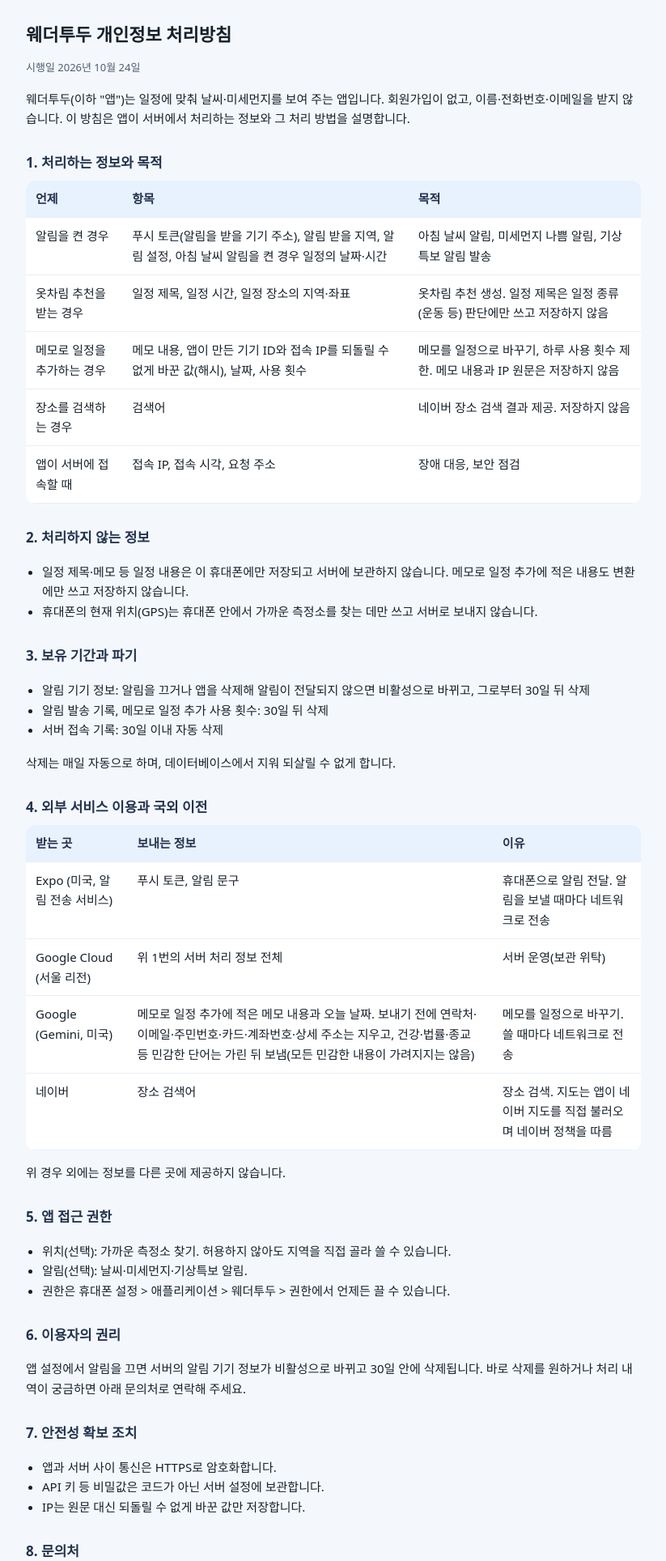
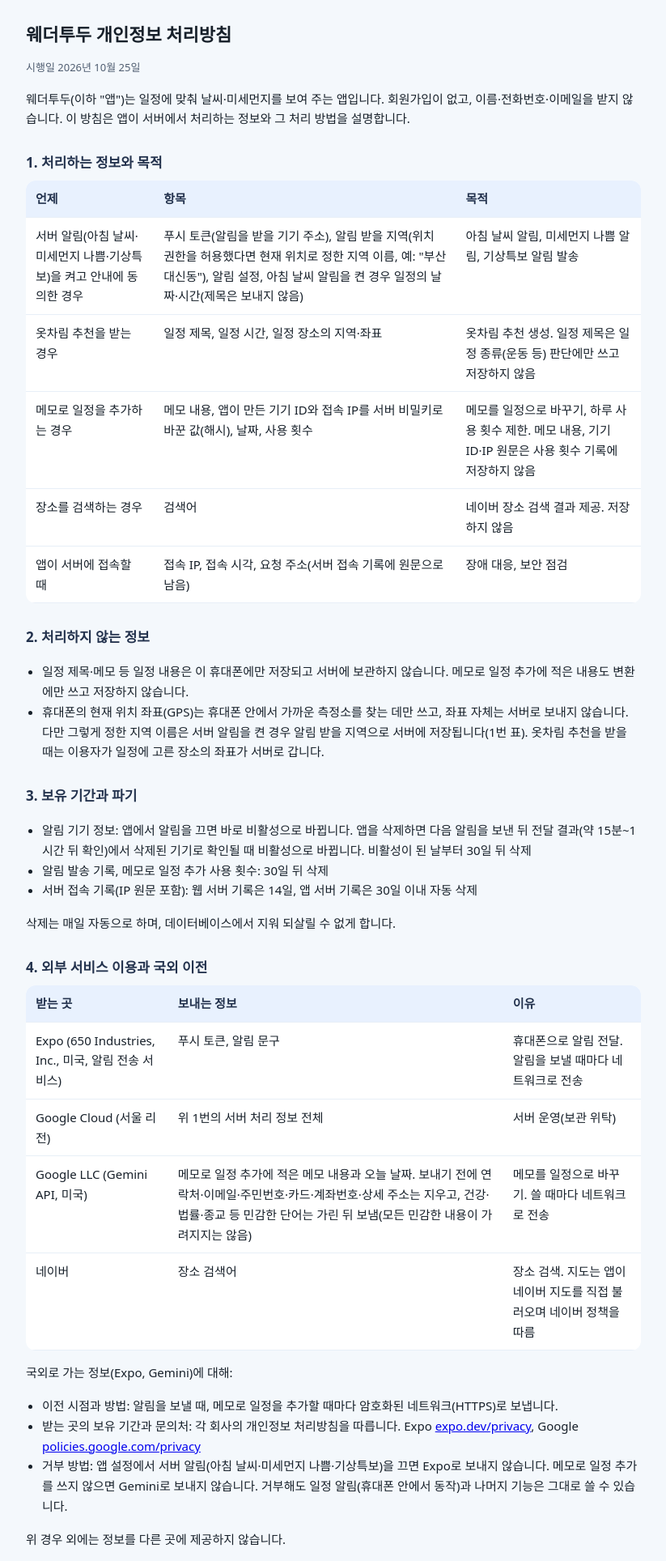
Before and after one commit to vmvvmvvmv/WTD, a Django app: page /privacy/ in a window 1280 px wide. Shown: the top 1928 px of the page at 81% size, without its empty margins (228-1051 px from the left). Run offline with Django 5.2, Linux system fonts and the light colour scheme; parts of the project's set-up code (start-up, migrations or seed data) failed here and were passed over.

Commit message:
끈 알림 유지, 사용 횟수 해시 강화, 처리방침 문구 정리

```diff
--- a/backend/dust/memo_views.py
+++ b/backend/dust/memo_views.py
@@ -21,7 +21,7 @@ def _client_ip(request) -> str:
 
 
 def _client_key(request) -> str:
-    # IP 원문은 저장하거나 로그로 남기지 않고 호출 상한 키를 만드는 데만 사용한다.
+    # IP 원문은 이 요청 안에서만 쓰고 저장하지 않는다. 저장되는 값은 memo_events._digest의 비밀키 해시뿐이다.
     return hashlib.sha256(_client_ip(request).encode('utf-8')).hexdigest()
 
 
--- a/backend/dust/services/memo_events.py
+++ b/backend/dust/services/memo_events.py
@@ -3,6 +3,7 @@
 메모 원문은 저장하거나 로그로 남기지 않는다. 앱은 결과를 미리보기로 보여 주고, 사용자가 확인해야 저장한다.
 """
 import hashlib
+import hmac
 import json
 import logging
 import os
@@ -13,6 +14,7 @@ from datetime import date, datetime, timedelta
 from zoneinfo import ZoneInfo
 
 import requests
+from django.conf import settings
 from django.db import transaction
 from django.db.models import F
 from django.utils import timezone
@@ -152,7 +154,8 @@ def _ask_gemini(config: dict, now: datetime, text: str) -> dict:
 
 
 def _digest(kind: str, value: str) -> str:
-    return hashlib.sha256(f"{kind}:{value}".encode("utf-8")).hexdigest()[:24]
+    # 서버 비밀키를 섞은 해시(HMAC). IP처럼 경우의 수가 적은 값도 비밀키 없이는 모든 값을 대입해 되찾을 수 없다.
+    return hmac.new(settings.SECRET_KEY.encode("utf-8"), f"{kind}:{value}".encode("utf-8"), hashlib.sha256).hexdigest()[:24]
 
 
 def _global_daily_limit() -> int:
--- a/backend/dust/templates/dust/privacy.html
+++ b/backend/dust/templates/dust/privacy.html
@@ -20,41 +20,47 @@
 <body>
 <main>
 <h1>웨더투두 개인정보 처리방침</h1>
-<p class="muted">시행일 2026년 10월 24일</p>
+<p class="muted">시행일 2026년 10월 25일</p>
 <p>웨더투두(이하 "앱")는 일정에 맞춰 날씨·미세먼지를 보여 주는 앱입니다. 회원가입이 없고, 이름·전화번호·이메일을 받지 않습니다. 이 방침은 앱이 서버에서 처리하는 정보와 그 처리 방법을 설명합니다.</p>
 
 <h2>1. 처리하는 정보와 목적</h2>
 <table>
 <tr><th>언제</th><th>항목</th><th>목적</th></tr>
-<tr><td>알림을 켠 경우</td><td>푸시 토큰(알림을 받을 기기 주소), 알림 받을 지역, 알림 설정, 아침 날씨 알림을 켠 경우 일정의 날짜·시간</td><td>아침 날씨 알림, 미세먼지 나쁨 알림, 기상특보 알림 발송</td></tr>
+<tr><td>서버 알림(아침 날씨·미세먼지 나쁨·기상특보)을 켜고 안내에 동의한 경우</td><td>푸시 토큰(알림을 받을 기기 주소), 알림 받을 지역(위치 권한을 허용했다면 현재 위치로 정한 지역 이름, 예: "부산 대신동"), 알림 설정, 아침 날씨 알림을 켠 경우 일정의 날짜·시간(제목은 보내지 않음)</td><td>아침 날씨 알림, 미세먼지 나쁨 알림, 기상특보 알림 발송</td></tr>
 <tr><td>옷차림 추천을 받는 경우</td><td>일정 제목, 일정 시간, 일정 장소의 지역·좌표</td><td>옷차림 추천 생성. 일정 제목은 일정 종류(운동 등) 판단에만 쓰고 저장하지 않음</td></tr>
-<tr><td>메모로 일정을 추가하는 경우</td><td>메모 내용, 앱이 만든 기기 ID와 접속 IP를 되돌릴 수 없게 바꾼 값(해시), 날짜, 사용 횟수</td><td>메모를 일정으로 바꾸기, 하루 사용 횟수 제한. 메모 내용과 IP 원문은 저장하지 않음</td></tr>
+<tr><td>메모로 일정을 추가하는 경우</td><td>메모 내용, 앱이 만든 기기 ID와 접속 IP를 서버 비밀키로 바꾼 값(해시), 날짜, 사용 횟수</td><td>메모를 일정으로 바꾸기, 하루 사용 횟수 제한. 메모 내용, 기기 ID·IP 원문은 사용 횟수 기록에 저장하지 않음</td></tr>
 <tr><td>장소를 검색하는 경우</td><td>검색어</td><td>네이버 장소 검색 결과 제공. 저장하지 않음</td></tr>
-<tr><td>앱이 서버에 접속할 때</td><td>접속 IP, 접속 시각, 요청 주소</td><td>장애 대응, 보안 점검</td></tr>
+<tr><td>앱이 서버에 접속할 때</td><td>접속 IP, 접속 시각, 요청 주소(서버 접속 기록에 원문으로 남음)</td><td>장애 대응, 보안 점검</td></tr>
 </table>
 
 <h2>2. 처리하지 않는 정보</h2>
 <ul>
 <li>일정 제목·메모 등 일정 내용은 이 휴대폰에만 저장되고 서버에 보관하지 않습니다. 메모로 일정 추가에 적은 내용도 변환에만 쓰고 저장하지 않습니다.</li>
-<li>휴대폰의 현재 위치(GPS)는 휴대폰 안에서 가까운 측정소를 찾는 데만 쓰고 서버로 보내지 않습니다.</li>
+<li>휴대폰의 현재 위치 좌표(GPS)는 휴대폰 안에서 가까운 측정소를 찾는 데만 쓰고, 좌표 자체는 서버로 보내지 않습니다. 다만 그렇게 정한 지역 이름은 서버 알림을 켠 경우 알림 받을 지역으로 서버에 저장됩니다(1번 표). 옷차림 추천을 받을 때는 이용자가 일정에 고른 장소의 좌표가 서버로 갑니다.</li>
 </ul>
 
 <h2>3. 보유 기간과 파기</h2>
 <ul>
-<li>알림 기기 정보: 알림을 끄거나 앱을 삭제해 알림이 전달되지 않으면 비활성으로 바뀌고, 그로부터 30일 뒤 삭제</li>
+<li>알림 기기 정보: 앱에서 알림을 끄면 바로 비활성으로 바뀝니다. 앱을 삭제하면 다음 알림을 보낸 뒤 전달 결과(약 15분~1시간 뒤 확인)에서 삭제된 기기로 확인될 때 비활성으로 바뀝니다. 비활성이 된 날부터 30일 뒤 삭제</li>
 <li>알림 발송 기록, 메모로 일정 추가 사용 횟수: 30일 뒤 삭제</li>
-<li>서버 접속 기록: 30일 이내 자동 삭제</li>
+<li>서버 접속 기록(IP 원문 포함): 웹 서버 기록은 14일, 앱 서버 기록은 30일 이내 자동 삭제</li>
 </ul>
 <p>삭제는 매일 자동으로 하며, 데이터베이스에서 지워 되살릴 수 없게 합니다.</p>
 
 <h2>4. 외부 서비스 이용과 국외 이전</h2>
 <table>
 <tr><th>받는 곳</th><th>보내는 정보</th><th>이유</th></tr>
-<tr><td>Expo (미국, 알림 전송 서비스)</td><td>푸시 토큰, 알림 문구</td><td>휴대폰으로 알림 전달. 알림을 보낼 때마다 네트워크로 전송</td></tr>
+<tr><td>Expo (650 Industries, Inc., 미국, 알림 전송 서비스)</td><td>푸시 토큰, 알림 문구</td><td>휴대폰으로 알림 전달. 알림을 보낼 때마다 네트워크로 전송</td></tr>
 <tr><td>Google Cloud (서울 리전)</td><td>위 1번의 서버 처리 정보 전체</td><td>서버 운영(보관 위탁)</td></tr>
-<tr><td>Google (Gemini, 미국)</td><td>메모로 일정 추가에 적은 메모 내용과 오늘 날짜. 보내기 전에 연락처·이메일·주민번호·카드·계좌번호·상세 주소는 지우고, 건강·법률·종교 등 민감한 단어는 가린 뒤 보냄(모든 민감한 내용이 가려지지는 않음)</td><td>메모를 일정으로 바꾸기. 쓸 때마다 네트워크로 전송</td></tr>
+<tr><td>Google LLC (Gemini API, 미국)</td><td>메모로 일정 추가에 적은 메모 내용과 오늘 날짜. 보내기 전에 연락처·이메일·주민번호·카드·계좌번호·상세 주소는 지우고, 건강·법률·종교 등 민감한 단어는 가린 뒤 보냄(모든 민감한 내용이 가려지지는 않음)</td><td>메모를 일정으로 바꾸기. 쓸 때마다 네트워크로 전송</td></tr>
 <tr><td>네이버</td><td>장소 검색어</td><td>장소 검색. 지도는 앱이 네이버 지도를 직접 불러오며 네이버 정책을 따름</td></tr>
 </table>
+<p>국외로 가는 정보(Expo, Gemini)에 대해:</p>
+<ul>
+<li>이전 시점과 방법: 알림을 보낼 때, 메모로 일정을 추가할 때마다 암호화된 네트워크(HTTPS)로 보냅니다.</li>
+<li>받는 곳의 보유 기간과 문의처: 각 회사의 개인정보 처리방침을 따릅니다. Expo <a href="https://expo.dev/privacy">expo.dev/privacy</a>, Google <a href="https://policies.google.com/privacy">policies.google.com/privacy</a></li>
+<li>거부 방법: 앱 설정에서 서버 알림(아침 날씨·미세먼지 나쁨·기상특보)을 끄면 Expo로 보내지 않습니다. 메모로 일정 추가를 쓰지 않으면 Gemini로 보내지 않습니다. 거부해도 일정 알림(휴대폰 안에서 동작)과 나머지 기능은 그대로 쓸 수 있습니다.</li>
+</ul>
 <p>위 경우 외에는 정보를 다른 곳에 제공하지 않습니다.</p>
 
 <h2>5. 앱 접근 권한</h2>
@@ -65,13 +71,13 @@
 </ul>
 
 <h2>6. 이용자의 권리</h2>
-<p>앱 설정에서 알림을 끄면 서버의 알림 기기 정보가 비활성으로 바뀌고 30일 안에 삭제됩니다. 바로 삭제를 원하거나 처리 내역이 궁금하면 아래 문의처로 연락해 주세요.</p>
+<p>앱 설정에서 서버 알림을 끄면 서버의 알림 기기 정보가 바로 비활성으로 바뀌고, 그날부터 30일 뒤 삭제됩니다. 바로 삭제를 원하거나 처리 내역이 궁금하면 아래 문의처로 연락해 주세요.</p>
 
 <h2>7. 안전성 확보 조치</h2>
 <ul>
 <li>앱과 서버 사이 통신은 HTTPS로 암호화합니다.</li>
 <li>API 키 등 비밀값은 코드가 아닌 서버 설정에 보관합니다.</li>
-<li>IP는 원문 대신 되돌릴 수 없게 바꾼 값만 저장합니다.</li>
+<li>메모로 일정 추가의 사용 횟수 기록에는 기기 ID·IP 원문 대신 서버 비밀키로 바꾼 값(HMAC 해시)만 저장합니다. 서버 접속 기록에는 IP 원문이 남으며 3번의 기간이 지나면 지웁니다.</li>
 </ul>
 
 <h2>8. 문의처</h2>
```
Also changed, not shown: mobile/src/notifications/useNotificationSettings.ts (+31 -4 lines), mobile/src/storage/parseStoredValues.ts.
